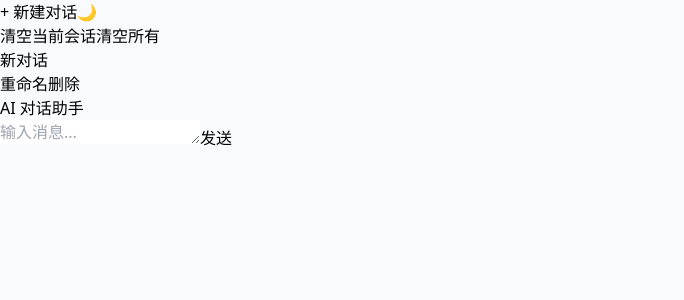
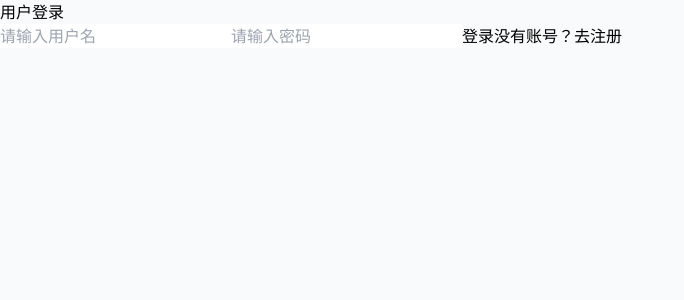
Before and after one commit to oceanMin/AI-Chat-Tool, a React app in the folder frontend/: page / in a window 1280 px wide. Shown: the top 300 px of the page, without its empty margins (0-684 px from the left). Built offline with nearby package versions, Linux system fonts and the light colour scheme; the HTML template or start-up script is replaced by a standard one.

Commit message:
优化左侧边栏和输入框模块

```diff
--- a/frontend/src/App.jsx
+++ b/frontend/src/App.jsx
@@ -2,132 +2,152 @@ import { useState, useRef, useEffect, useCallback } from 'react';
 import ReactMarkdown from 'react-markdown';
 import { Prism as SyntaxHighlighter } from 'react-syntax-highlighter';
 import { dracula } from 'react-syntax-highlighter/dist/esm/styles/prism';
+import AuthPage from './views/AuthPage';
 
-// 配置：打字延迟（毫秒）
+// 配置
 const TYPE_DELAY = 50;
+const LOGGED_IN_USER = 'CHAT_USER';
+const SESSION_STORAGE_PREFIX = 'CHAT_SESSIONS_';
 
-// 本地存储
-const STORAGE_KEY = 'CHAT_SESSIONS';
-const loadSessions = () => {
+// 加载对应用户的会话
+const loadUserSessions = (username) => {
   try {
-    const items = localStorage.getItem(STORAGE_KEY);
-    return items ? JSON.parse(items) : [];
+    const key = SESSION_STORAGE_PREFIX + username;
+    const data = localStorage.getItem(key);
+    return data ? JSON.parse(data) : [];
   } catch {
     return [];
   }
 };
-const saveSessions = (data) => localStorage.setItem(STORAGE_KEY, JSON.stringify(data));
+
+// 保存对应用户的会话
+const saveUserSessions = (username, sessions) => {
+  const key = SESSION_STORAGE_PREFIX + username;
+  localStorage.setItem(key, JSON.stringify(sessions));
+};
+
+const getCurrentUser = () => {
+  try {
+    const u = localStorage.getItem(LOGGED_IN_USER);
+    return u ? JSON.parse(u) : null;
+  } catch {
+    return null;
+  }
+};
 
 export default function App() {
-  const [sessions, setSessions] = useState(loadSessions);
+  const [user, setUser] = useState(getCurrentUser);
+  const [sessions, setSessions] = useState([]);
   const [activeId, setActiveId] = useState(null);
   const [input, setInput] = useState('');
   const [darkMode, setDarkMode] = useState(false);
   const [renameId, setRenameId] = useState(null);
   const [newTitle, setNewTitle] = useState('');
-  const [isLoading, setIsLoading] = useState(false); // 控制输入框禁用
-  const abortControllerRef = useRef(null); // 用于终止请求
+  const [isLoading, setIsLoading] = useState(false);
+  const abortControllerRef = useRef(null);
   const scrollRef = useRef(null);
 
-  // 初始化
+  // 登录后加载用户会话
   useEffect(() => {
-    if (sessions.length > 0) {
-      setActiveId(sessions[0].id);
+    if (user) {
+      const userSessions = loadUserSessions(user.username);
+      setSessions(userSessions);
+      if (userSessions.length > 0) {
+        setActiveId(userSessions[0].id);
+      } else {
+        // 兜底：创建默认会话
+        const def = { id: Date.now().toString(), title: '新对话', messages: [] };
+        setSessions([def]);
+        setActiveId(def.id);
+        saveUserSessions(user.username, [def]);
+      }
     } else {
-      const newSession = { id: Date.now().toString(), title: '新对话', messages: [] };
-      const newSessions = [newSession];
-      setSessions(newSessions);
-      saveSessions(newSessions);
-      setActiveId(newSession.id);
+      setSessions([]);
+      setActiveId(null);
     }
-  }, []);
+  }, [user]);
 
   // 自动滚动
   useEffect(() => {
-    setTimeout(() => scrollRef.current?.scrollIntoView({ behavior: 'smooth' }), 80);
+    const timer = setTimeout(() => {
+      scrollRef.current?.scrollIntoView({ behavior: 'smooth' });
+    }, 80);
+    return () => clearTimeout(timer);
   }, [activeId, sessions]);
 
-  // 安全获取会话
+  // 获取当前会话
   const getActiveSession = () => {
-    const found = sessions.find(s => s.id === activeId);
-    if (!found) return { id: null, title: '', messages: [] };
-    return {
-      ...found,
-      messages: (found.messages || []).filter(Boolean).map(m => ({
-        role: m.role || 'user',
-        content: m.content || '',
-        streaming: m.streaming ?? false,
-      })),
-    };
+    const found = sessions.find((s) => s.id === activeId);
+    return found || { id: null, title: '', messages: [] };
   };
+
   const activeSession = getActiveSession();
 
-  // 新建对话
+  // 会话操作（按用户保存）
   const createSession = () => {
-    const newSession = { id: Date.now().toString(), title: '新对话', messages: [] };
-    const newSessions = [newSession, ...sessions];
-    setSessions(newSessions);
-    saveSessions(newSessions);
-    setActiveId(newSession.id);
+    if (!user) return;
+    const ns = { id: Date.now().toString(), title: '新对话', messages: [] };
+    const newList = [ns, ...sessions];
+    setSessions(newList);
+    saveUserSessions(user.username, newList);
+    setActiveId(ns.id);
   };
 
-  // 更新会话
-  const updateSession = (sessionId, updater) => {
-    setSessions(prev => {
-      const updated = prev.map(s => s.id === sessionId ? { ...s, ...updater(s) } : s);
-      saveSessions(updated);
+  const updateSession = (sid, updater) => {
+    if (!user) return;
+    setSessions((prev) => {
+      const updated = prev.map((s) => (s.id === sid ? { ...s, ...updater(s) } : s));
+      saveUserSessions(user.username, updated);
       return updated;
     });
   };
 
-  // 清空当前会话
   const clearCurrentSession = () => {
-    if (!activeId) return;
+    if (!activeId || !user) return;
     updateSession(activeId, () => ({ messages: [] }));
   };
 
-  // 删除单条会话
-  const deleteSession = (id) => {
-    const newSessions = sessions.filter(s => s.id !== id);
-    setSessions(newSessions);
-    saveSessions(newSessions);
-    if (activeId === id) {
-      setActiveId(newSessions.length ? newSessions[0].id : null);
+  const deleteSession = (sid) => {
+    if (!user) return;
+    const filtered = sessions.filter((s) => s.id !== sid);
+    setSessions(filtered);
+    saveUserSessions(user.username, filtered);
+    if (activeId === sid) {
+      setActiveId(filtered[0]?.id || null);
     }
   };
 
-  // 重命名会话
-  const startRename = (id, currentTitle) => {
-    setRenameId(id);
-    setNewTitle(currentTitle);
+  const startRename = (sid, title) => {
+    setRenameId(sid);
+    setNewTitle(title);
   };
+
   const confirmRename = () => {
-    if (!renameId || !newTitle.trim()) return;
+    if (!renameId || !newTitle.trim() || !user) return;
     updateSession(renameId, () => ({ title: newTitle.trim() }));
     setRenameId(null);
-    setNewTitle('');
   };
 
-  // 一键清空所有历史
   const clearAllSessions = () => {
-    if (window.confirm('确定要清空所有会话历史吗？此操作不可恢复！')) {
-      const newSession = { id: Date.now().toString(), title: '新对话', messages: [] };
-      setSessions([newSession]);
-      saveSessions([newSession]);
-      setActiveId(newSession.id);
+    if (!user) return;
+    if (window.confirm('确定要清空所有会话吗？')) {
+      const ns = { id: Date.now().toString(), title: '新对话', messages: [] };
+      setSessions([ns]);
+      saveUserSessions(user.username, [ns]);
+      setActiveId(ns.id);
     }
   };
 
-  // 逐字打字函数
+  // 打字动画 + 终止
   const typeTextEffect = useCallback((sid, aiIndex, fullText) => {
     let current = '';
     const chars = fullText.split('');
-    const timeouts = [];
+    const timers = [];
 
-    for (let i = 0; i < chars.length; i++) {
-      const timeout = setTimeout(() => {
-        current += chars[i];
-        updateSession(sid, s => {
+    chars.forEach((c, i) => {
+      const timer = setTimeout(() => {
+        current += c;
+        updateSession(sid, (s) => {
           const msgs = [...s.messages];
           if (msgs[aiIndex]) {
             msgs[aiIndex].content = current;
@@ -136,95 +156,74 @@ export default function App() {
           return { messages: msgs };
         });
       }, i * TYPE_DELAY);
-      timeouts.push(timeout);
-    }
+      timers.push(timer);
+    });
 
-    // 保存 timeout 列表，用于终止时清除
-    abortControllerRef.current = { timeouts };
+    abortControllerRef.current = { timers };
 
-    // 全部打完关闭光标
     setTimeout(() => {
-      updateSession(sid, s => {
+      updateSession(sid, (s) => {
         const msgs = [...s.messages];
         if (msgs[aiIndex]) msgs[aiIndex].streaming = false;
         return { messages: msgs };
       });
-      setIsLoading(false); // 恢复输入框
+      setIsLoading(false);
     }, chars.length * TYPE_DELAY);
 
-    // 返回清理函数
-    return () => {
-      timeouts.forEach(clearTimeout);
-    };
+    return () => timers.forEach(clearTimeout);
   }, []);
 
-  // 终止回答
   const stopAnswer = () => {
     if (!abortControllerRef.current) return;
-
-    // 1. 清除打字定时器
-    if (abortControllerRef.current.timeouts) {
-      abortControllerRef.current.timeouts.forEach(clearTimeout);
+    if (abortControllerRef.current.timers) {
+      abortControllerRef.current.timers.forEach(clearTimeout);
     }
-
-    // 2. 终止 fetch 请求
     if (abortControllerRef.current.controller) {
       abortControllerRef.current.controller.abort();
     }
-
-    // 3. 关闭 AI 思考状态
-    const current = getActiveSession();
-    if (current.id) {
-      const aiIndex = current.messages.length;
-      updateSession(current.id, s => {
-        const msgs = [...s.messages];
-        if (msgs[aiIndex]) {
-          msgs[aiIndex].streaming = false;
-        }
-        return { messages: msgs };
-      });
-    }
-
-    setIsLoading(false); // 恢复输入框
+    updateSession(activeId, (s) => {
+      const msgs = [...s.messages];
+      if (msgs[msgs.length - 1]) msgs[msgs.length - 1].streaming = false;
+      return { messages: msgs };
+    });
+    setIsLoading(false);
   };
 
   // 发送消息
   const sendMessage = async (e) => {
     e.preventDefault();
     const txt = input.trim();
-    if (!txt || isLoading) return; // 加载中禁止重复发送
+    if (!txt || isLoading || !user) return;
 
-    const current = getActiveSession();
-    if (!current.id) return;
-    const sid = current.id;
+    const cur = getActiveSession();
+    if (!cur.id) return;
+    const sid = cur.id;
+    setIsLoading(true);
 
-    setIsLoading(true); // 禁用输入框
-
-    // 1. 用户消息
+    // 用户消息
     const userMsg = { role: 'user', content: txt };
-    const newMsgList = [...current.messages, userMsg];
+    const afterUser = [...cur.messages, userMsg];
     updateSession(sid, () => ({
-      messages: newMsgList,
-      title: current.title === '新对话' ? txt.slice(0, 18) + '...' : current.title,
+      messages: afterUser,
+      title: cur.title === '新对话' ? txt.slice(0, 16) + '...' : cur.title,
     }));
     setInput('');
 
-    // 2. AI 占位（思考中）
+    // AI占位
     const aiMsg = { role: 'assistant', content: '', streaming: true };
-    const finalList = [...newMsgList, aiMsg];
+    const finalList = [...afterUser, aiMsg];
     updateSession(sid, () => ({ messages: finalList }));
     const aiIndex = finalList.length - 1;
 
-    // 3. 构建历史
+    // 历史
     const history = [];
-    for (let i = 0; i < current.messages.length; i += 2) {
-      const u = current.messages[i]?.content;
-      const a = current.messages[i + 1]?.content;
+    for (let i = 0; i < cur.messages.length; i += 2) {
+      const u = cur.messages[i]?.content;
+      const a = cur.messages[i + 1]?.content;
       if (u && a) history.push([u, a]);
     }
 
     try {
-      // 创建 AbortController 用于终止请求
       const controller = new AbortController();
       abortControllerRef.current = { controller };
 
@@ -232,10 +231,10 @@ export default function App() {
         method: 'POST',
         headers: { 'Content-Type': 'application/json' },
         body: JSON.stringify({ message: txt, history }),
-        signal: controller.signal, // 绑定终止信号
+        signal: controller.signal,
       });
 
-      if (!res.ok) throw new Error('服务连接失败');
+      if (!res.ok) throw new Error('服务异常');
 
       const reader = res.body.getReader();
       const decoder = new TextDecoder();
@@ -247,19 +246,12 @@ export default function App() {
         fullText += decoder.decode(value, { stream: true });
       }
 
-      // 开始逐字打字
       typeTextEffect(sid, aiIndex, fullText);
-
     } catch (err) {
-      if (err.name === 'AbortError') {
-        // 用户主动终止，不显示错误
-        return;
-      }
-      updateSession(sid, s => {
+      updateSession(sid, (s) => {
         const msgs = [...s.messages];
         if (msgs[aiIndex]) {
-          msgs[aiIndex].content = '❌ 连接失败，请检查后端服务';
-          msgs[aiIndex].streaming = false;
+          msgs[aiIndex] = { role: 'assistant', content: '❌ 连接失败', streaming: false };
         }
         return { messages: msgs };
       });
@@ -267,51 +259,48 @@ export default function App() {
     }
   };
 
+  // 退出登录
+  const logout = () => {
+    localStorage.removeItem(LOGGED_IN_USER);
+    setUser(null);
+  };
+
+  // 未登录 → 跳登录页
+  if (!user) {
+    return <AuthPage onLoginSuccess={setUser} />;
+  }
+
+  // 主界面
   return (
     <div className={`h-screen flex ${darkMode ? 'bg-gray-900 text-white' : 'bg-gray-50 text-gray-900'}`}>
-      {/* 左侧会话栏 */}
-      <div className={`w-64 border-r p-3 flex flex-col ${darkMode ? 'bg-gray-800 border-gray-700' : 'bg-white border-gray-200'}`}>
-        <div className="flex gap-2 mb-3">
-          <button
-            onClick={createSession}
-            className="flex-1 bg-blue-500 text-white py-2 rounded-lg text-sm"
-          >
-            + 新建对话
-          </button>
-          <button
-            onClick={() => setDarkMode(!darkMode)}
-            className={`p-2 rounded-lg ${darkMode ? 'bg-yellow-400' : 'bg-gray-200'}`}
-            title="切换深色模式"
-          >
-            {darkMode ? '☀️' : '🌙'}
-          </button>
+      {/* 左侧栏 */}
+      <div className={`w-64 border-r flex flex-col ${darkMode ? 'bg-gray-800 border-gray-700' : 'bg-white border-gray-200'}`}>
+        {/* 用户信息 */}
+        <div className="p-3 border-b flex items-center gap-2">
+          <img src={user.avatar} className="w-10 h-10 rounded-full object-cover" />
+          <div className="flex-1">
+            <div className="text-sm font-medium">{user.username}</div>
+            <button onClick={logout} className="text-xs text-red-500">退出登录</button>
+          </div>
         </div>
 
-        <div className="flex gap-2 mb-3">
-          <button
-            onClick={clearCurrentSession}
-            className="flex-1 bg-orange-500 text-white py-2 rounded-lg text-sm"
-          >
-            清空当前会话
-          </button>
-          <button
-            onClick={clearAllSessions}
-            className="flex-1 bg-red-500 text-white py-2 rounded-lg text-sm"
-          >
-            清空所有
-          </button>
+        <div className="p-3 flex gap-2">
+          <button onClick={createSession} className="flex-1 bg-blue-500 text-white py-2 rounded-lg text-sm">+ 新建对话</button>
+          <button onClick={() => setDarkMode(!darkMode)} className="p-2 rounded-lg">{darkMode ? '☀️' : '🌙'}</button>
         </div>
 
-        <div className="overflow-y-auto space-y-2">
-          {sessions.map(s => (
+        <div className="px-3 pb-3 flex gap-2">
+          <button onClick={clearCurrentSession} className="flex-1 bg-orange-500 text-white py-2 rounded-lg text-sm">清空当前</button>
+          <button onClick={clearAllSessions} className="flex-1 bg-red-500 text-white py-2 rounded-lg text-sm">清空所有</button>
+        </div>
+
+        <div className="flex-1 overflow-y-auto px-3 space-y-1">
+          {sessions.map((s) => (
             <div
               key={s.id}
-              className={`p-2 rounded cursor-pointer flex items-center justify-between group ${
-                activeId === s.id
-                  ? darkMode ? 'bg-blue-900' : 'bg-blue-100'
-                  : darkMode ? 'hover:bg-gray-700' : 'hover:bg-gray-100'
-              }`}
               onClick={() => setActiveId(s.id)}
+              className={`p-2 rounded flex justify-between items-center cursor-pointer group text-sm ${activeId === s.id ? (darkMode ? 'bg-blue-900' : 'bg-blue-100') : 'hover:bg-gray-100'
+                }`}
             >
               {renameId === s.id ? (
                 <input
@@ -320,27 +309,21 @@ export default function App() {
                   onChange={(e) => setNewTitle(e.target.value)}
                   onBlur={confirmRename}
                   onKeyDown={(e) => e.key === 'Enter' && confirmRename()}
-                  className="w-full bg-transparent outline-none text-sm"
+                  className="bg-transparent outline-none w-full"
                 />
               ) : (
-                <span className="truncate text-sm flex-1">{s.title || '未命名'}</span>
+                <span className="truncate flex-1">{s.title}</span>
               )}
 
-              <div className="flex gap-1 opacity-0 group-hover:opacity-100">
+              <div className="opacity-0 group-hover:opacity-100 flex gap-1">
                 <button
-                  onClick={(e) => {
-                    e.stopPropagation();
-                    startRename(s.id, s.title);
-                  }}
+                  onClick={(e) => { e.stopPropagation(); startRename(s.id, s.title); }}
                   className="text-xs text-blue-500"
                 >
                   重命名
                 </button>
                 <button
-                  onClick={(e) => {
-                    e.stopPropagation();
-                    deleteSession(s.id);
-                  }}
+                  onClick={(e) => { e.stopPropagation(); deleteSession(s.id); }}
                   className="text-xs text-red-500"
                 >
                   删除
@@ -351,41 +334,40 @@ export default function App() {
         </div>
       </div>
 
-      {/* 聊天区 */}
+      {/* 聊天区域 */}
       <div className="flex-1 flex flex-col">
-        <div className={`p-4 border-b font-bold ${darkMode ? 'bg-gray-800 border-gray-700' : 'bg-white border-gray-200 shadow-sm'}`}>
-          AI 对话助手
-        </div>
+        <div className={`p-4 border-b font-bold ${darkMode ? 'bg-gray-800 border-gray-700' : 'bg-white'}`}>AI 对话助手</div>
 
         <div className="flex-1 overflow-y-auto p-4 space-y-4">
           {activeSession.messages.map((m, i) => (
             <div key={i} className={`flex items-start gap-3 max-w-[85%] ${m.role === 'user' ? 'ml-auto flex-row-reverse' : 'mr-auto'}`}>
-              {/* 头像 */}
-              <div className={`w-8 h-8 rounded-full flex items-center justify-center text-white text-sm font-bold ${
-                m.role === 'user' ? 'bg-blue-500' : 'bg-green-500'
-              }`}>
-                {m.role === 'user' ? 'U' : 'AI'}
-              </div>
-
-              {/* 气泡 */}
-              <div className={`px-4 py-2 rounded-2xl ${
-                m.role === 'user'
-                  ? darkMode ? 'bg-blue-600 text-white rounded-tr-none' : 'bg-blue-500 text-white rounded-tr-none'
-                  : darkMode ? 'bg-gray-700 text-gray-200 rounded-tl-none' : 'bg-gray-200 text-gray-800 rounded-tl-none'
-              }`}>
+              <img
+                src={m.role === 'user' ? user.avatar : 'https://picsum.photos/seed/ai/200/200'}
+                className="w-8 h-8 rounded-full object-cover"
+              />
+              <div
+                className={`px-4 py-2 rounded-2xl ${m.role === 'user'
+                    ? 'bg-blue-500 text-white'
+                    : darkMode
+                      ? 'bg-gray-700 text-gray-200'
+                      : 'bg-gray-200 text-gray-800'
+                  }`}
+              >
                 {m.role === 'user' ? (
                   m.content
                 ) : (
                   <div>
                     {m.content === '' && m.streaming ? (
-                      <span className={darkMode ? 'text-gray-400' : 'text-gray-500'}>AI正在思考中……</span>
+                      <span className="text-gray-400">AI正在思考中……</span>
                     ) : (
                       <ReactMarkdown
                         components={{
                           code({ inline, className, children }) {
                             const match = /language-(\w+)/.exec(className || '');
                             return inline ? (
-                              <code className={`px-1 rounded text-sm ${darkMode ? 'bg-gray-600' : 'bg-gray-100'}`}>{children}</code>
+                              <code className={`px-1 rounded text-sm ${darkMode ? 'bg-gray-600' : 'bg-gray-100'}`}>
+                                {children}
+                              </code>
                             ) : (
                               <SyntaxHighlighter style={dracula} language={match?.[1] || 'text'}>
                                 {String(children).replace(/\n$/, '')}
@@ -397,26 +379,26 @@ export default function App() {
                         {m.content}
                       </ReactMarkdown>
                     )}
-                    {m.streaming && <span className="inline-block w-1.5 h-4 bg-gray-600 ml-1 animate-blink align-middle"></span>}
                   </div>
                 )}
               </div>
             </div>
           ))}
-          <div ref={scrollRef} />
+          <div ref={scrollRef}></div>
         </div>
 
-        {/* 输入框 + 终止按钮 */}
-        <div className={`p-3 border-t flex gap-2 ${darkMode ? 'bg-gray-800 border-gray-700' : 'bg-white border-gray-200'}`}>
+        {/* 输入框 */}
+        <div className={`p-4 border-t flex gap-3 items-end ${darkMode ? 'bg-gray-800 border-gray-700' : 'bg-white border-gray-100'}`}>
           <textarea
             value={input}
             onChange={(e) => setInput(e.target.value)}
-            className={`flex-1 border rounded-full px-4 py-3 outline-none focus:ring-2 focus:ring-blue-400 ${
-              darkMode ? 'bg-gray-700 border-gray-600 text-white' : 'bg-white border-gray-300'
-            } ${isLoading ? 'opacity-50 cursor-not-allowed' : ''}`}
-            rows="1"
-            placeholder={isLoading ? 'AI正在思考中，无法输入...' : '输入消息...'}
-            disabled={isLoading} // 思考中禁用输入
+            className={`flex-1 px-4 py-3 border rounded-lg min-h-[60px] max-h-[120px] resize-none
+      outline-none text-base
+      ${darkMode ? 'bg-gray-700 border-gray-600 text-white' : 'bg-white border-gray-200 text-gray-800'}
+      ${isLoading ? 'opacity-60 cursor-not-allowed' : ''}`}
+            disabled={isLoading}
+            placeholder="输入消息..."
+            rows={2}
             onKeyDown={(e) => {
               if (e.key === 'Enter' && !e.shiftKey) {
                 e.preventDefault();
@@ -424,20 +406,26 @@ export default function App() {
               }
             }}
           />
+
           {isLoading ? (
             <button
               onClick={stopAnswer}
-              className="bg-gray-500 text-white px-5 py-3 rounded-full"
+              className="w-10 h-10 flex items-center justify-center bg-red-500 hover:bg-red-600 text-white rounded-lg transition-colors"
+              title="停止生成"
             >
-              发送
+              <svg xmlns="http://www.w3.org/2000/svg" width="18" height="18" viewBox="0 0 24 24" fill="currentColor">
+                <path d="M6 4h12v16H6z" />
+              </svg>
             </button>
           ) : (
             <button
-              type="submit"
               onClick={sendMessage}
-              className="bg-blue-500 text-white px-5 py-3 rounded-full"
+              className="w-10 h-10 flex items-center justify-center bg-blue-500 hover:bg-blue-600 text-white rounded-lg transition-colors"
+              title="发送"
             >
-              发送
+              <svg xmlns="http://www.w3.org/2000/svg" width="18" height="18" viewBox="0 0 24 24" fill="currentColor">
+                <path d="M2.017 21.5L23 12 2.017 2.5 2 8.999 17 12 2 15z" />
+              </svg>
             </button>
           )}
         </div>
```
